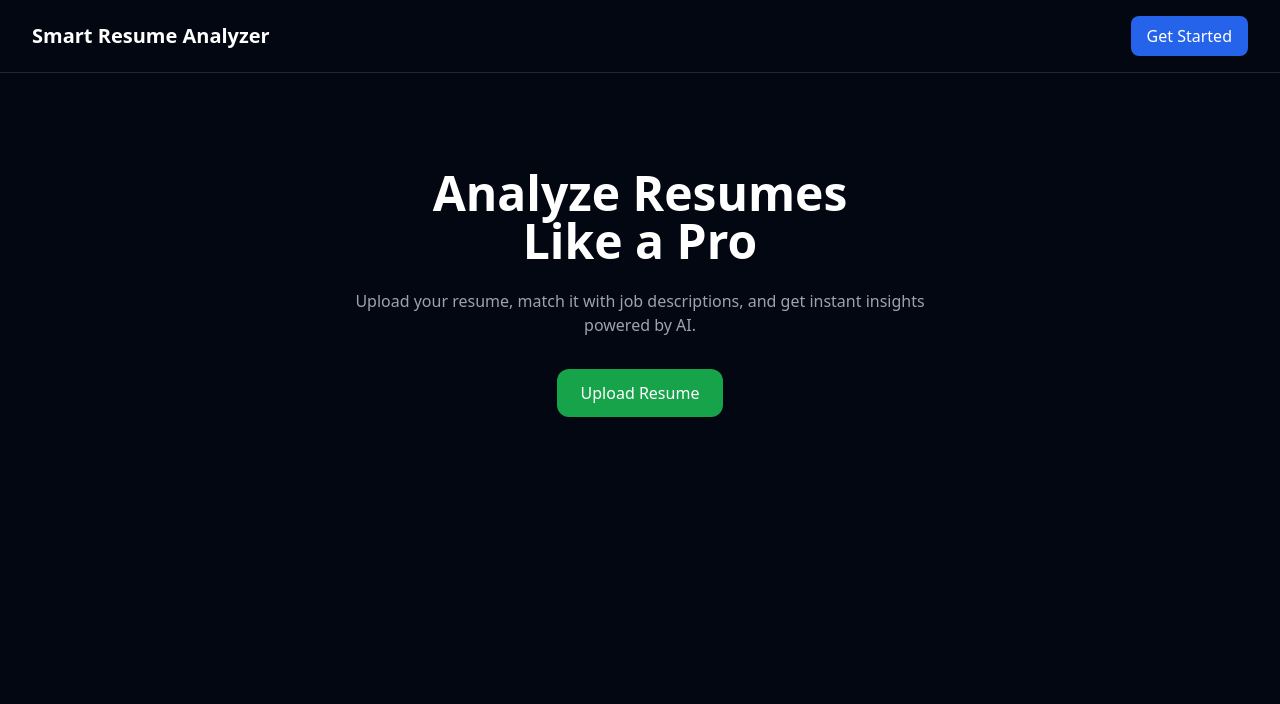
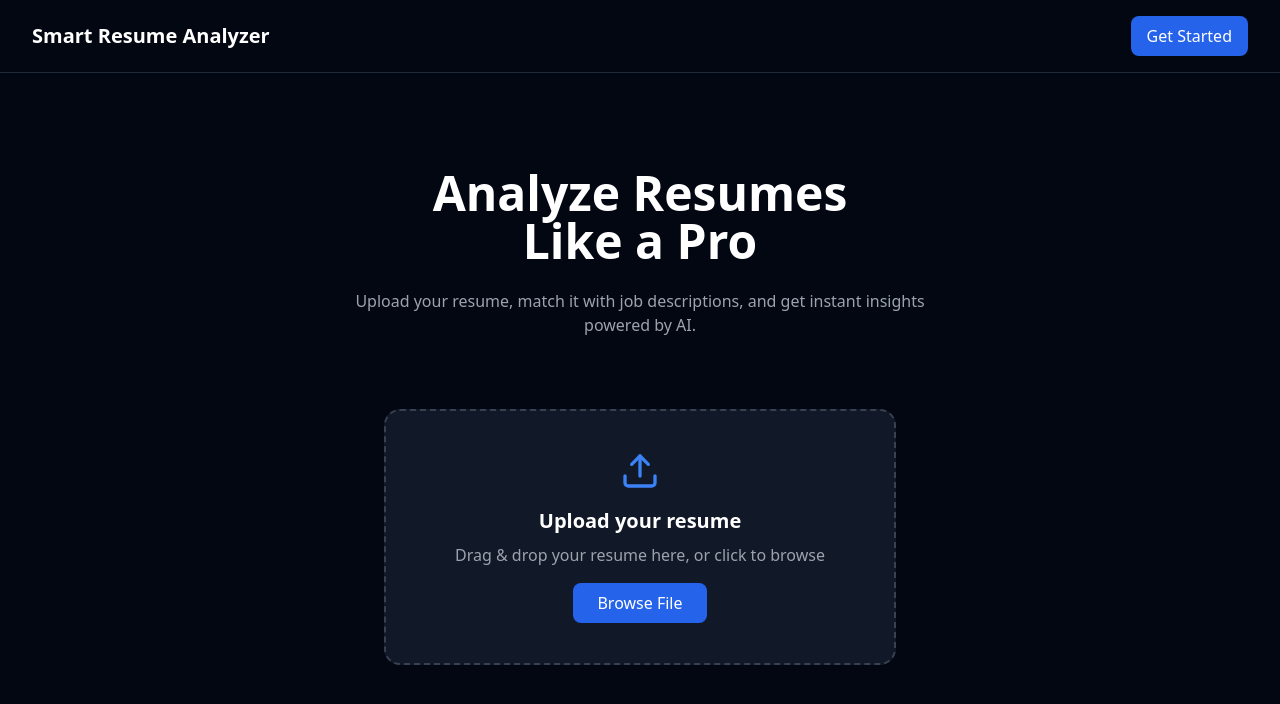
Before and after one commit to Anupthor007/smart-resume-analyzer, a React app in the folder frontend/: page / in a window 1280 px wide. Shown: the top 704 px of the page. Built offline with nearby package versions, Linux system fonts and the light colour scheme; the HTML template or start-up script is replaced by a standard one.

Commit message:
feat: add resume upload UI to landing page

```diff
--- a/frontend/src/App.jsx
+++ b/frontend/src/App.jsx
@@ -1,8 +1,10 @@
 import { motion } from "framer-motion";
+import ResumeUpload from "./components/ResumeUpload";
 
 function App() {
   return (
     <div className="min-h-screen bg-gray-950 text-white">
+      {/* Navbar */}
       <nav className="flex items-center justify-between px-8 py-4 border-b border-gray-800">
         <h1 className="text-xl font-bold">Smart Resume Analyzer</h1>
         <button className="px-4 py-2 rounded-lg bg-blue-600 hover:bg-blue-500 transition">
@@ -10,6 +12,7 @@ function App() {
         </button>
       </nav>
 
+      {/* Hero Section */}
       <motion.section
         initial={{ opacity: 0, y: 40 }}
         animate={{ opacity: 1, y: 0 }}
@@ -19,16 +22,18 @@ function App() {
         <h2 className="text-5xl font-extrabold mb-6">
           Analyze Resumes <br /> Like a Pro
         </h2>
+
         <p className="text-gray-400 max-w-xl mb-8">
           Upload your resume, match it with job descriptions, and get instant
           insights powered by AI.
         </p>
-        <button className="px-6 py-3 rounded-xl bg-green-600 hover:bg-green-500 transition">
-          Upload Resume
-        </button>
+
+        <div className="mt-10 w-full max-w-lg">
+          <ResumeUpload />
+        </div>
       </motion.section>
     </div>
-  )
+  );
 }
 
-export default App
+export default App;
--- /dev/null
+++ b/frontend/src/components/ResumeUpload.jsx
@@ -0,0 +1,37 @@
+import { motion } from "framer-motion";
+import { Upload } from "lucide-react";
+
+function ResumeUpload() {
+  return (
+    <motion.div
+      initial={{ opacity: 0, scale: 0.95 }}
+      animate={{ opacity: 1, scale: 1 }}
+      transition={{ duration: 0.5 }}
+      className="border-2 border-dashed border-gray-700 rounded-2xl p-10 text-center bg-gray-900 hover:border-blue-500 transition"
+    >
+      <Upload className="mx-auto mb-4 text-blue-500" size={40} />
+      <h3 className="text-xl font-semibold mb-2">
+        Upload your resume
+      </h3>
+      <p className="text-gray-400 mb-4">
+        Drag & drop your resume here, or click to browse
+      </p>
+
+      <input
+        type="file"
+        accept=".pdf,.doc,.docx"
+        className="hidden"
+        id="resume-upload"
+      />
+
+      <label
+        htmlFor="resume-upload"
+        className="inline-block px-6 py-2 rounded-lg bg-blue-600 hover:bg-blue-500 cursor-pointer transition"
+      >
+        Browse File
+      </label>
+    </motion.div>
+  );
+}
+
+export default ResumeUpload;
```
